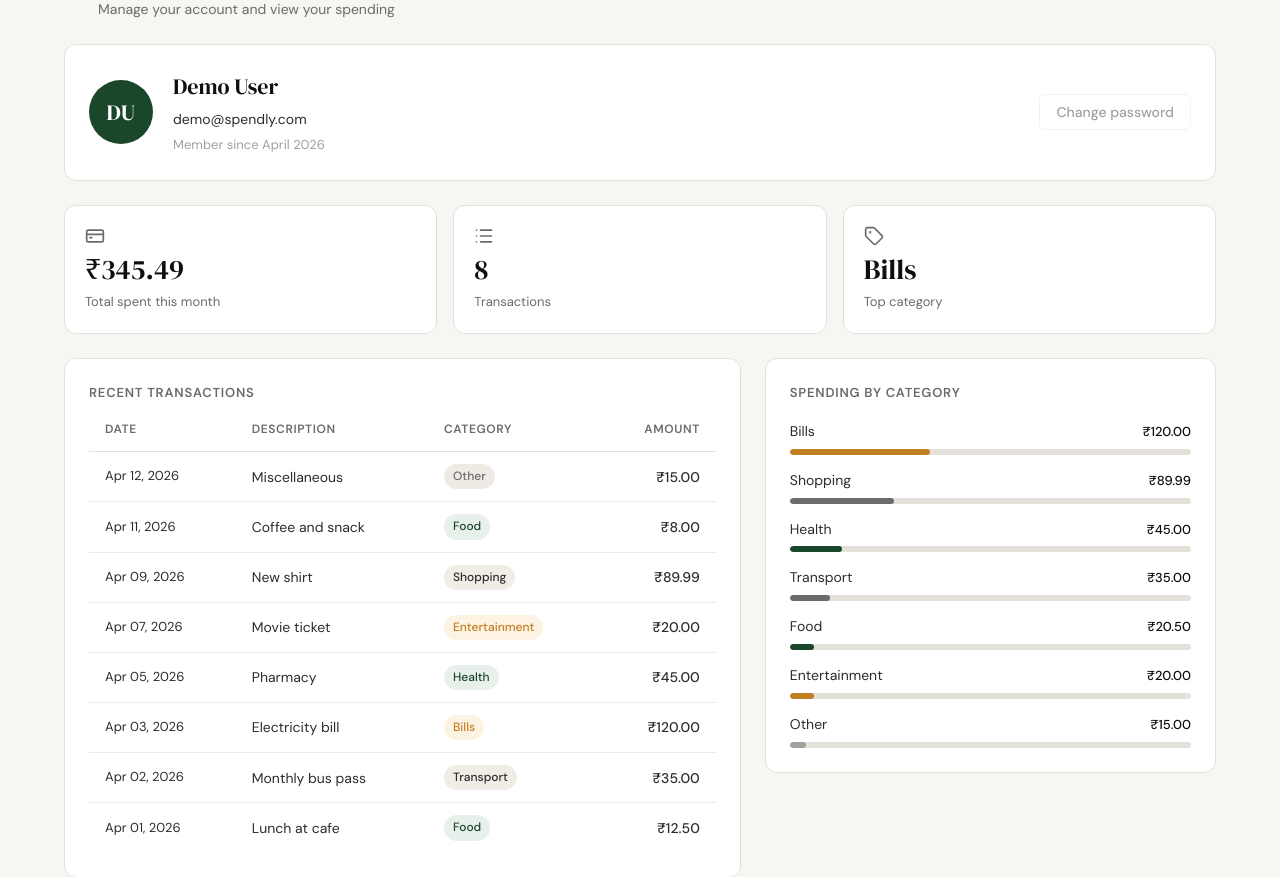
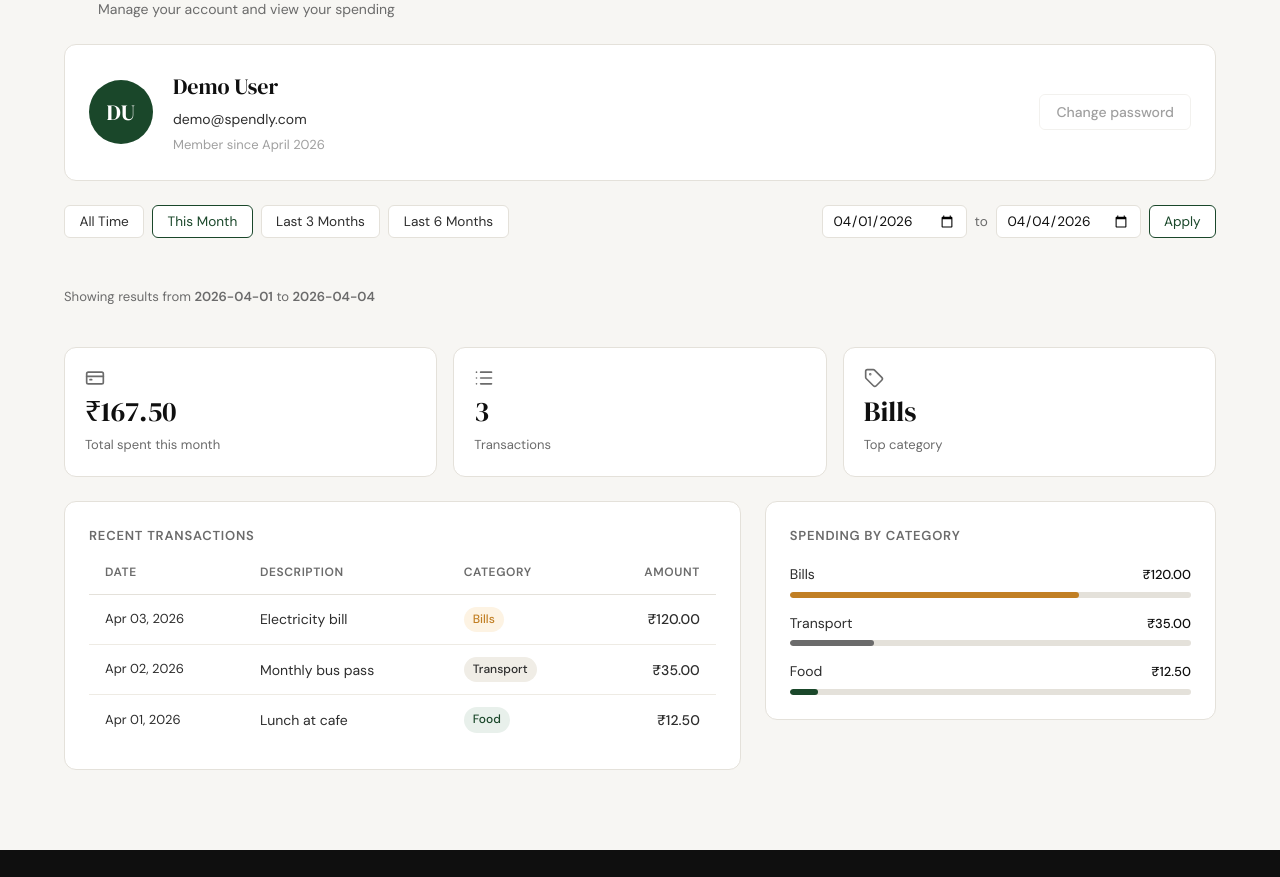
Before and after one commit to shagun008/spendly, a Flask app: page /profile?date_from=2026-04-01&date_to=2026-04-04 in a window 1280 px wide. Shown: the part 162-1039 px from the top of the page. Run offline with Flask 3, Linux system fonts and the light colour scheme; a user stored in the database is signed in; data comes from the database, SQL or seed files in the repository.

Commit message:
add date filter to profile page

```diff
--- a/app.py
+++ b/app.py
@@ -1,4 +1,5 @@
 import sqlite3
+from datetime import date, datetime, timedelta
 from flask import Flask, render_template, request, redirect, url_for, flash, session
 from werkzeug.security import check_password_hash
 from database.db import get_db, init_db, seed_db, create_user, get_user_by_email
@@ -106,6 +107,14 @@ def logout():
     return redirect(url_for("landing"))
 
 
+def _parse_date(value):
+    try:
+        datetime.strptime(value, "%Y-%m-%d")
+        return value
+    except (ValueError, TypeError):
+        return ""
+
+
 @app.route("/profile")
 def profile():
     if not session.get("user_id"):
@@ -113,10 +122,33 @@ def profile():
 
     user_id = session["user_id"]
 
+    date_from = _parse_date(request.args.get("date_from", ""))
+    date_to   = _parse_date(request.args.get("date_to", ""))
+
+    if date_from and date_to and date_from > date_to:
+        flash("Start date must be before end date.")
+        date_from = date_to = ""
+
+    date_from = date_from or None
+    date_to   = date_to or None
+
+    today = date.today()
+    presets = {
+        "this_month":    (today.replace(day=1).isoformat(), today.isoformat()),
+        "last_3_months": ((today - timedelta(days=90)).isoformat(), today.isoformat()),
+        "last_6_months": ((today - timedelta(days=180)).isoformat(), today.isoformat()),
+    }
+
+    active_preset = "all_time"
+    for name, (pf, pt) in presets.items():
+        if date_from == pf and date_to == pt:
+            active_preset = name
+            break
+
     user = get_user_by_id(user_id)
-    stats = get_summary_stats(user_id)
-    transactions = get_recent_transactions(user_id)
-    categories = get_category_breakdown(user_id)
+    stats = get_summary_stats(user_id, date_from=date_from, date_to=date_to)
+    transactions = get_recent_transactions(user_id, date_from=date_from, date_to=date_to)
+    categories = get_category_breakdown(user_id, date_from=date_from, date_to=date_to)
 
     return render_template(
         "profile.html",
@@ -124,6 +156,10 @@ def profile():
         stats=stats,
         transactions=transactions,
         categories=categories,
+        date_from=date_from or "",
+        date_to=date_to or "",
+        presets=presets,
+        active_preset=active_preset,
     )
 
 
--- a/database/queries.py
+++ b/database/queries.py
@@ -7,6 +7,21 @@ templates/profile.html, and closes the connection before returning.
 from datetime import datetime
 
 from database.db import get_db
+
+
+def _date_clause(date_from, date_to):
+    """Return a fixed SQL fragment and its bind params for optional date filtering.
+
+    The returned clause string is always a literal SQL keyword fragment — no user
+    data is ever interpolated into it. User-supplied dates travel via ? placeholders.
+    """
+    if date_from and date_to:
+        return "AND date BETWEEN ? AND ?", (date_from, date_to)
+    if date_from:
+        return "AND date >= ?", (date_from,)
+    if date_to:
+        return "AND date <= ?", (date_to,)
+    return "", ()
 
 
 def get_user_by_id(user_id):
@@ -34,13 +49,17 @@ def get_user_by_id(user_id):
     }
 
 
-def get_recent_transactions(user_id, limit=10):
+def get_recent_transactions(user_id, limit=10, date_from=None, date_to=None):
+    clause, params = _date_clause(date_from, date_to)
+    sql = (
+        "SELECT date, description, category, amount FROM expenses "
+        "WHERE user_id = ?"
+    )
+    if clause:
+        sql = sql + " " + clause
+    sql = sql + " ORDER BY date DESC, id DESC LIMIT ?"
     conn = get_db()
-    rows = conn.execute(
-        "SELECT date, description, category, amount FROM expenses "
-        "WHERE user_id = ? ORDER BY date DESC, id DESC LIMIT ?",
-        (user_id, limit),
-    ).fetchall()
+    rows = conn.execute(sql, (user_id, *params, limit)).fetchall()
     conn.close()
     return [
         {
@@ -53,18 +72,17 @@ def get_recent_transactions(user_id, limit=10):
     ]
 
 
-def get_summary_stats(user_id):
+def get_summary_stats(user_id, date_from=None, date_to=None):
+    clause, params = _date_clause(date_from, date_to)
+    totals_sql = "SELECT COALESCE(SUM(amount), 0) AS total, COUNT(*) AS cnt FROM expenses WHERE user_id = ?"
+    top_sql = "SELECT category, SUM(amount) AS total FROM expenses WHERE user_id = ?"
+    if clause:
+        totals_sql = totals_sql + " " + clause
+        top_sql = top_sql + " " + clause
+    top_sql = top_sql + " GROUP BY category ORDER BY total DESC LIMIT 1"
     conn = get_db()
-    totals = conn.execute(
-        "SELECT COALESCE(SUM(amount), 0) AS total, COUNT(*) AS cnt "
-        "FROM expenses WHERE user_id = ?",
-        (user_id,),
-    ).fetchone()
-    top = conn.execute(
-        "SELECT category, SUM(amount) AS total FROM expenses "
-        "WHERE user_id = ? GROUP BY category ORDER BY total DESC LIMIT 1",
-        (user_id,),
-    ).fetchone()
+    totals = conn.execute(totals_sql, (user_id, *params)).fetchone()
+    top = conn.execute(top_sql, (user_id, *params)).fetchone()
     conn.close()
 
     total = totals["total"]
@@ -78,13 +96,14 @@ def get_summary_stats(user_id):
     }
 
 
-def get_category_breakdown(user_id):
+def get_category_breakdown(user_id, date_from=None, date_to=None):
+    clause, params = _date_clause(date_from, date_to)
+    sql = "SELECT category, SUM(amount) AS total FROM expenses WHERE user_id = ?"
+    if clause:
+        sql = sql + " " + clause
+    sql = sql + " GROUP BY category ORDER BY total DESC"
     conn = get_db()
-    rows = conn.execute(
-        "SELECT category, SUM(amount) AS total FROM expenses "
-        "WHERE user_id = ? GROUP BY category ORDER BY total DESC",
-        (user_id,),
-    ).fetchall()
+    rows = conn.execute(sql, (user_id, *params)).fetchall()
     conn.close()
 
     if not rows:
--- a/static/css/profile.css
+++ b/static/css/profile.css
@@ -366,3 +366,72 @@
         padding-left: 0;
     }
 }
+
+/* ── Filter bar ──────────────────────────────────────────── */
+.filter-bar {
+    display: flex;
+    flex-wrap: wrap;
+    gap: 0.75rem;
+    align-items: center;
+    margin-bottom: 1.5rem;
+}
+
+.filter-presets {
+    display: flex;
+    flex-wrap: wrap;
+    gap: 0.5rem;
+}
+
+.filter-btn {
+    padding: 0.4rem 0.9rem;
+    border: 1px solid var(--border);
+    border-radius: var(--radius-sm);
+    background: var(--paper-card);
+    color: var(--ink-soft);
+    font-family: var(--font-body);
+    font-size: 0.85rem;
+    cursor: pointer;
+    text-decoration: none;
+    display: inline-block;
+    line-height: 1.4;
+}
+
+.filter-btn--active,
+.filter-btn:hover {
+    border-color: var(--accent);
+    color: var(--accent);
+}
+
+.filter-custom {
+    display: flex;
+    flex-wrap: wrap;
+    align-items: center;
+    gap: 0.5rem;
+    margin-left: auto;
+}
+
+.filter-input {
+    padding: 0.35rem 0.6rem;
+    border: 1px solid var(--border);
+    border-radius: var(--radius-sm);
+    background: var(--paper-card);
+    color: var(--ink);
+    font-family: var(--font-body);
+    font-size: 0.85rem;
+}
+
+.filter-sep {
+    color: var(--ink-muted);
+    font-size: 0.85rem;
+}
+
+.filter-btn--apply {
+    border-color: var(--accent);
+    color: var(--accent);
+}
+
+.filter-notice {
+    font-size: 0.82rem;
+    color: var(--ink-muted);
+    margin-bottom: 1rem;
+}
--- a/static/css/style.css
+++ b/static/css/style.css
@@ -578,3 +578,21 @@ a { color: inherit; text-decoration: none; }
     .nav-links a:not(.nav-cta) { display: none; }
     .hero { padding: 3rem 1rem 2rem; }
 }
+
+/* ── Flash messages ────────────────────────────────────── */
+.flash-messages {
+    max-width: var(--max-width);
+    margin: 1rem auto 0;
+    padding: 0 2rem;
+}
+
+.flash-message {
+    padding: 0.75rem 1rem;
+    border: 1px solid var(--danger);
+    border-radius: 6px;
+    background: var(--danger-light);
+    color: var(--danger);
+    font-family: var(--font-body);
+    font-size: 0.9rem;
+    margin-bottom: 0.5rem;
+}
--- a/templates/base.html
+++ b/templates/base.html
@@ -31,6 +31,15 @@
     </nav>
 
     <main class="main-content">
+        {% with messages = get_flashed_messages() %}
+          {% if messages %}
+            <div class="flash-messages">
+              {% for message in messages %}
+                <p class="flash-message">{{ message }}</p>
+              {% endfor %}
+            </div>
+          {% endif %}
+        {% endwith %}
         {% block content %}{% endblock %}
     </main>
 
--- a/templates/profile.html
+++ b/templates/profile.html
@@ -29,6 +29,33 @@
             <button class="btn-ghost btn-disabled" disabled>Change password</button>
         </div>
     </div>
+
+    <!-- Date filter bar -->
+    <div class="filter-bar">
+        <div class="filter-presets">
+            <a href="{{ url_for('profile') }}"
+               class="filter-btn{% if active_preset == 'all_time' %} filter-btn--active{% endif %}">All Time</a>
+            <a href="{{ url_for('profile', date_from=presets.this_month[0], date_to=presets.this_month[1]) }}"
+               class="filter-btn{% if active_preset == 'this_month' %} filter-btn--active{% endif %}">This Month</a>
+            <a href="{{ url_for('profile', date_from=presets.last_3_months[0], date_to=presets.last_3_months[1]) }}"
+               class="filter-btn{% if active_preset == 'last_3_months' %} filter-btn--active{% endif %}">Last 3 Months</a>
+            <a href="{{ url_for('profile', date_from=presets.last_6_months[0], date_to=presets.last_6_months[1]) }}"
+               class="filter-btn{% if active_preset == 'last_6_months' %} filter-btn--active{% endif %}">Last 6 Months</a>
+        </div>
+        <form class="filter-custom" method="get" action="{{ url_for('profile') }}">
+            <input type="date" name="date_from" value="{{ date_from }}" class="filter-input">
+            <span class="filter-sep">to</span>
+            <input type="date" name="date_to" value="{{ date_to }}" class="filter-input">
+            <button type="submit" class="filter-btn filter-btn--apply">Apply</button>
+        </form>
+    </div>
+    {% if date_from or date_to %}
+    <p class="filter-notice">
+        Showing results
+        {% if date_from %} from <strong>{{ date_from }}</strong>{% endif %}
+        {% if date_to %} to <strong>{{ date_to }}</strong>{% endif %}
+    </p>
+    {% endif %}
 
     <!-- Summary stats -->
     <div class="stats-row">
```
Also changed, not shown: tests/test_06-date-filter-profile.py (added, +483 -0 lines), .claude/specs/06-date-filter-profile.md (added).
